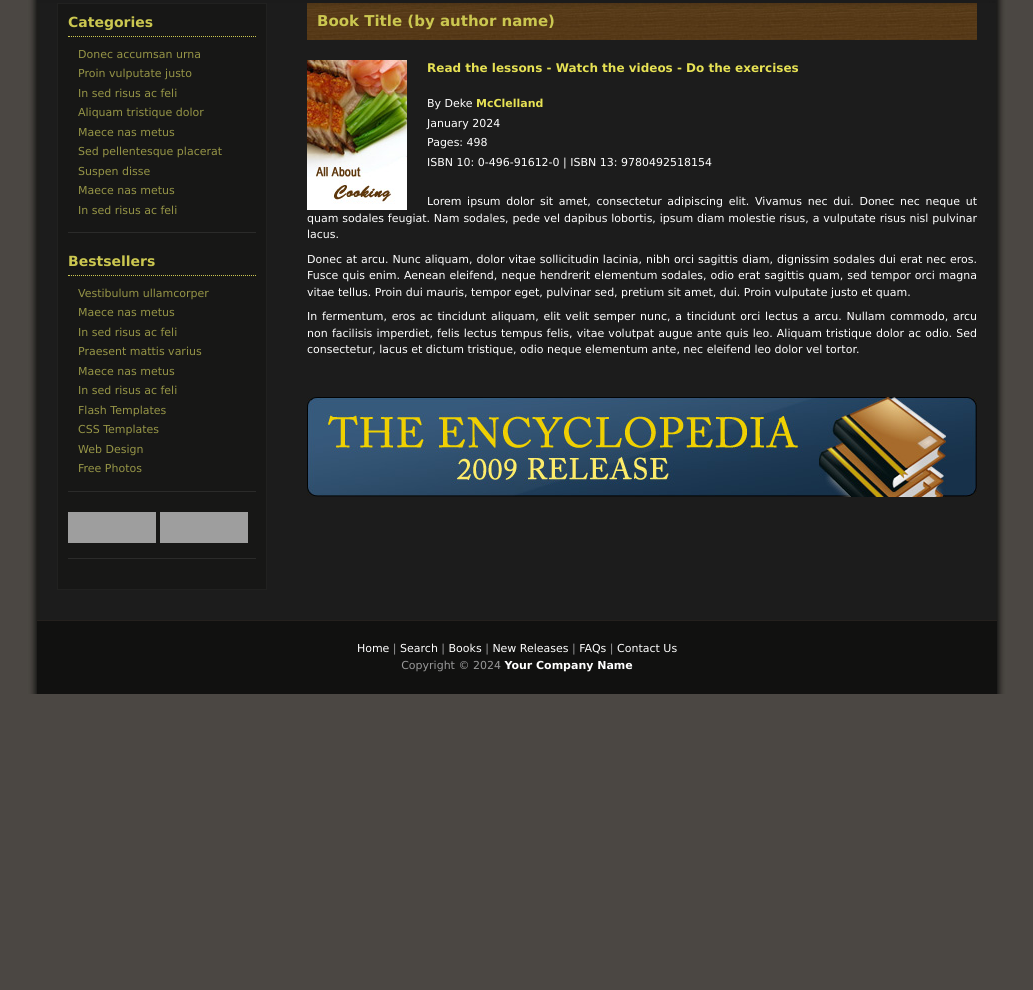
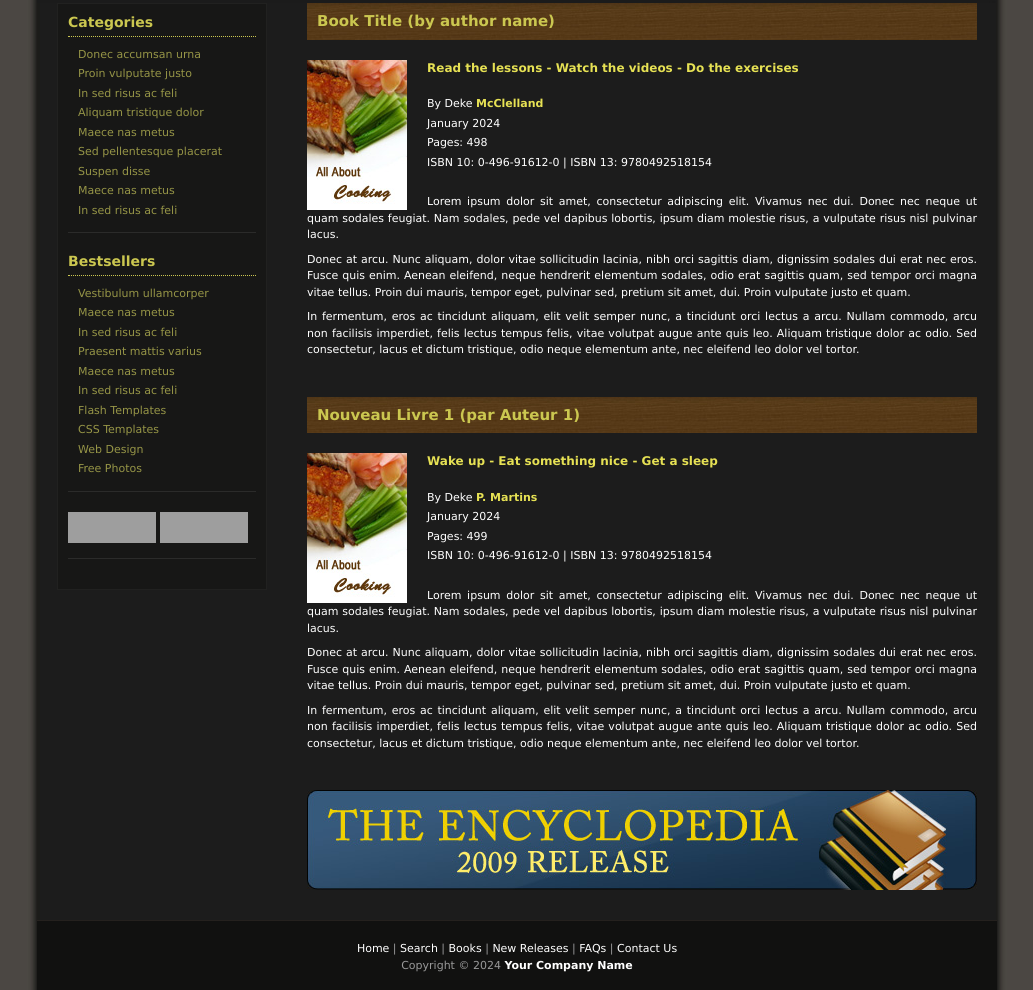
Before and after one commit to Martins-ui/biblioth-que-, a plain HTML site: page subpage.html in a window 1280 px wide. Shown: the part 327-1317 px from the top of the page, without its empty margins (123-1156 px from the left). Before the commit the page ends 1021 px from the top, so only its background shows below. Drawn offline with Linux system fonts and the light colour scheme; grey boxes are pictures that could not be loaded.

Commit message:
Update subpage.html

```diff
--- a/subpage.html
+++ b/subpage.html
@@ -99,7 +99,24 @@
 			<p>In fermentum, eros ac tincidunt aliquam, elit velit semper nunc, a tincidunt orci lectus a arcu. Nullam commodo, arcu non facilisis imperdiet, felis lectus tempus felis, vitae volutpat augue ante quis leo. Aliquam tristique dolor ac odio. Sed consectetur, lacus et dictum tristique, odio neque elementum ante, nec eleifend leo dolor vel tortor.</p>
 
              <div class="cleaner_with_height">&nbsp;</div>
+		<h1>Nouveau Livre 1 <span>(par Auteur 1)</span></h1>
+    <div class="image_panel"><img src="images/templatemo_image_02.jpg" alt="Nouveau Livre 1" width="100" height="150" /></div>
 
+            <h2>Wake up - Eat something nice - Get a sleep</h2>
+            <ul>
+	            <li>By Deke <a href="#">P. Martins</a></li>
+            	<li>January 2024</li>
+                <li>Pages: 499</li>
+                <li>ISBN 10: 0-496-91612-0 | ISBN 13: 9780492518154</li>
+            </ul>
+
+            <p>Lorem ipsum dolor sit amet, consectetur adipiscing elit. Vivamus nec dui. Donec nec neque ut quam sodales feugiat. Nam sodales, pede vel dapibus lobortis, ipsum diam molestie risus, a vulputate risus nisl pulvinar lacus.</p>
+
+			<p>Donec at arcu. Nunc aliquam, dolor vitae sollicitudin lacinia, nibh orci sagittis diam, dignissim sodales dui erat nec eros. Fusce quis enim. Aenean eleifend, neque hendrerit elementum sodales, odio erat sagittis quam, sed tempor orci magna vitae tellus. Proin dui mauris, tempor eget, pulvinar sed, pretium sit amet, dui. Proin vulputate justo et quam.</p>
+
+			<p>In fermentum, eros ac tincidunt aliquam, elit velit semper nunc, a tincidunt orci lectus a arcu. Nullam commodo, arcu non facilisis imperdiet, felis lectus tempus felis, vitae volutpat augue ante quis leo. Aliquam tristique dolor ac odio. Sed consectetur, lacus et dictum tristique, odio neque elementum ante, nec eleifend leo dolor vel tortor.</p>
+
+             <div class="cleaner_with_height">&nbsp;</div>
             <a href="index.html"><img src="images/templatemo_ads.jpg" alt="css template ad" /></a>
 
         </div> <!-- end of content right -->
```
